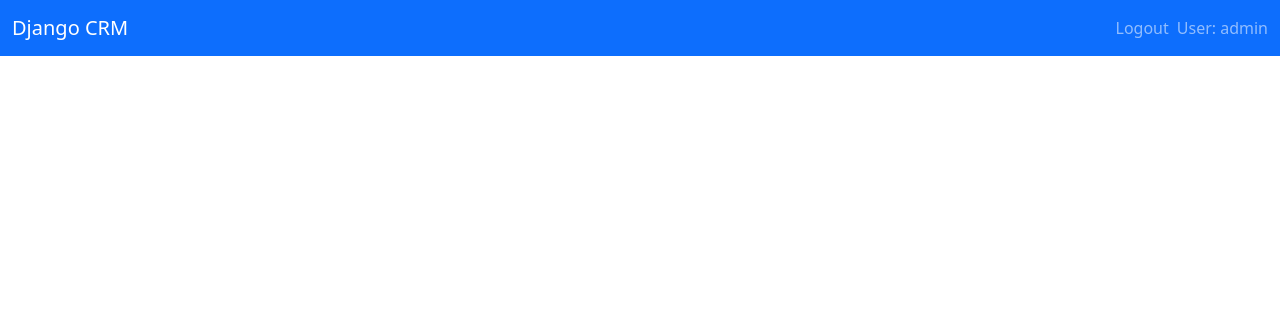
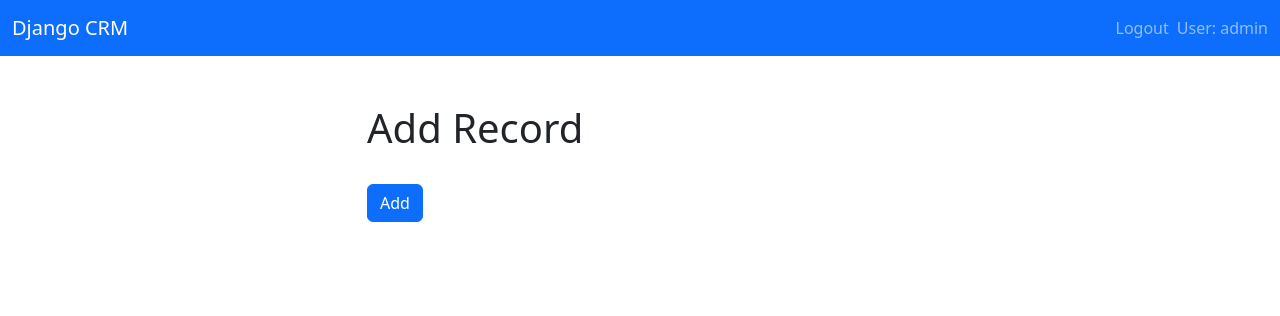
Before and after one commit to ShayannCoder/Django-Crm-App, a Django app: page /records/add in a window 1280 px wide. Shown: the top 316 px of the page. Run offline with Django 5.2, Linux system fonts and the light colour scheme; a user stored in the database is signed in; some libraries are stand-ins or nearby versions.

Commit message:
added the visual presentation of adding a new customer record

```diff
--- a/website/templates/add_record.html
+++ b/website/templates/add_record.html
@@ -1 +1,28 @@
 {% extends "layout.html" %}
+{% load crispy_forms_tags %}
+
+{% block title %}
+    <title>Django CRM - Add Record</title>
+{% endblock title %}
+
+{% block content %}
+<div class="col-md-6 offset-md-3">
+    <h1>Add Record</h1>
+    <br>
+    <form action="{% url "add_record" %} " method="POST">
+        {% csrf_token %}
+        {% if new_record.errors %}
+            <div class="alert alert-warning alert-dismissible fade show" role="alert">
+                {% for field in new_record %}
+                    {% if field.errors %}
+                        {{ field.errors }}
+                    {% endif %}
+                {% endfor %}
+            <button type="button" class="btn-close" data-bs-dismiss="alert" aria-label="Close"></button>
+            </div>
+        {% endif %}
+        {{ form|crispy }}
+        <button type="submit" class="btn btn-primary">Add</button>
+    </form>
+</div>
+{% endblock content %}
```
